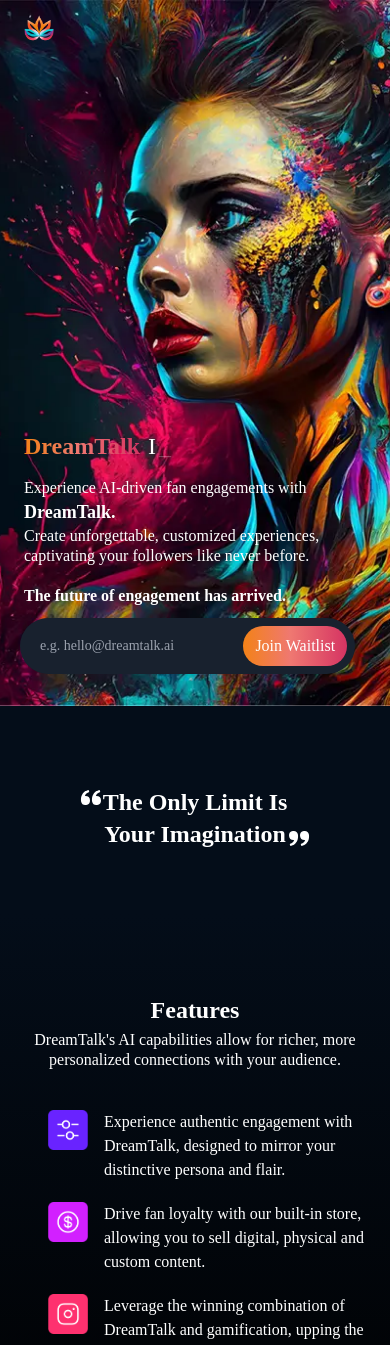
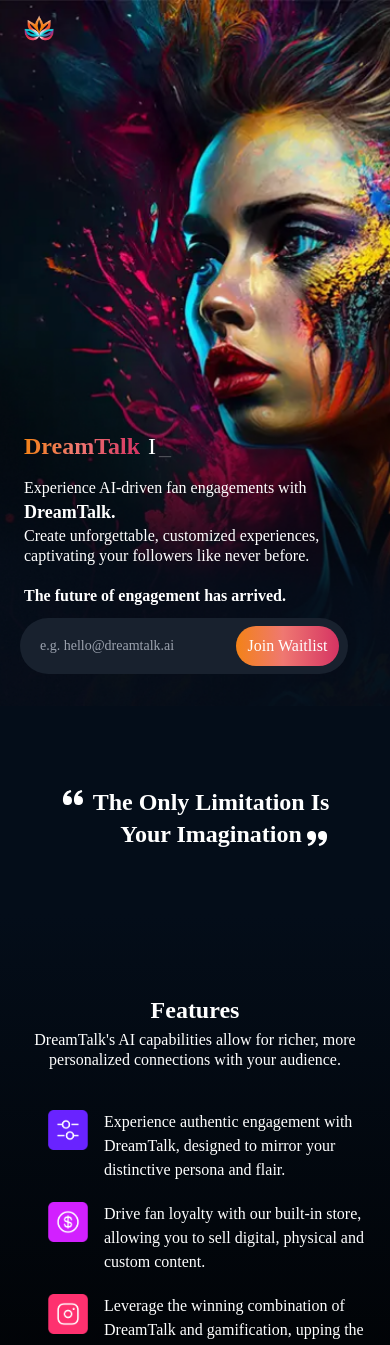
Before and after one commit to babulakterfsd/DreamTalk, a Next.js app: page / in a window 390 px wide. Shown: the top 1345 px of the page. Built offline with nearby package versions, Linux system fonts and the light colour scheme.

Commit message:
possibilities texts changed with animation

```diff
--- a/src/components/ui/Hero.tsx
+++ b/src/components/ui/Hero.tsx
@@ -162,7 +162,7 @@
               <form className="relative" onSubmit={handleSubmit}>
                 <input
                   type="email"
-                  className={`${Styles.heroinput} w-[86vw] sm:w-[60vw] lg:w-[600px] h-14 pl-5 lg:pl-10 text-sm border rounded-full bg-[rgba(24,33,46,1)] lg:bg-[#161a25] border-none focus:outline-none -ml-1 lg:-ml-3 font-crimson`}
+                  className={`${Styles.heroinput} w-[84vw] sm:w-[60vw] lg:w-[600px] h-14 pl-5 lg:pl-10 text-sm border rounded-full bg-[rgba(24,33,46,1)] lg:bg-[#161a25] border-none focus:outline-none -ml-1 lg:-ml-3 font-crimson`}
                   placeholder="e.g. hello@dreamtalk.ai"
                   required
                   value={email}
--- a/src/components/ui/Possibilities.tsx
+++ b/src/components/ui/Possibilities.tsx
@@ -30,14 +30,12 @@
           data-aos-duration="1500"
         >
           <div className="flex">
-            <BiSolidQuoteAltLeft className="text-2xl lg:text-6xl lg:mr-12 lg:block"></BiSolidQuoteAltLeft>
+            <BiSolidQuoteAltLeft className="text-2xl lg:text-6xl mr-2 lg:mr-12 lg:block"></BiSolidQuoteAltLeft>
             <h1 className="font-crimson text-2xl leading-[32px] lg:text-6xl lg:leading-[64px] font-bold lg:font-semibold text-center lg:px-0 capitalize lg:-ml-10">
-              <span className="block">
-                The only limit is <br className=" hidden lg:block" />{' '}
-              </span>
+              <span className="block">The only limitation is</span>
               <span className="block">your imagination</span>
             </h1>
-            <BiSolidQuoteAltRight className="text-2xl lg:text-6xl self-end -mt-36 lg:mt-0 lg:ml-2 lg:block"></BiSolidQuoteAltRight>
+            <BiSolidQuoteAltRight className="text-2xl lg:text-6xl self-end lg:block -ml-6 lg:-ml-14"></BiSolidQuoteAltRight>
           </div>
         </div>
       </div>
--- a/src/styles/hero.module.css
+++ b/src/styles/hero.module.css
@@ -23,13 +23,13 @@
         rgba(0, 0, 0, 0.1) 0%,
         rgba(0, 0, 0, 0.5) 100%
       ),
-      url('../../public/assets/images/webp/dreamtalk-mobile-bannerbg.webp');
+      url('../../public/assets/images/webp/drmtalk-mob-banner.webp');
     background-repeat: no-repeat;
     background-size: cover;
     background-position: 75% 50%;
   }
   .herobackgroundlight {
-    background: url('../../public/assets/images/webp/dreamtalk-mobile-bannerbg.webp');
+    background: url('../../public/assets/images/webp/drmtalk-mob-banner.webp');
     background-repeat: no-repeat;
     background-size: cover;
     background-position: 75% 50%;
```
Also changed, not shown: public/assets/images/webp/drmtalk-mob-banner.webp (added).
